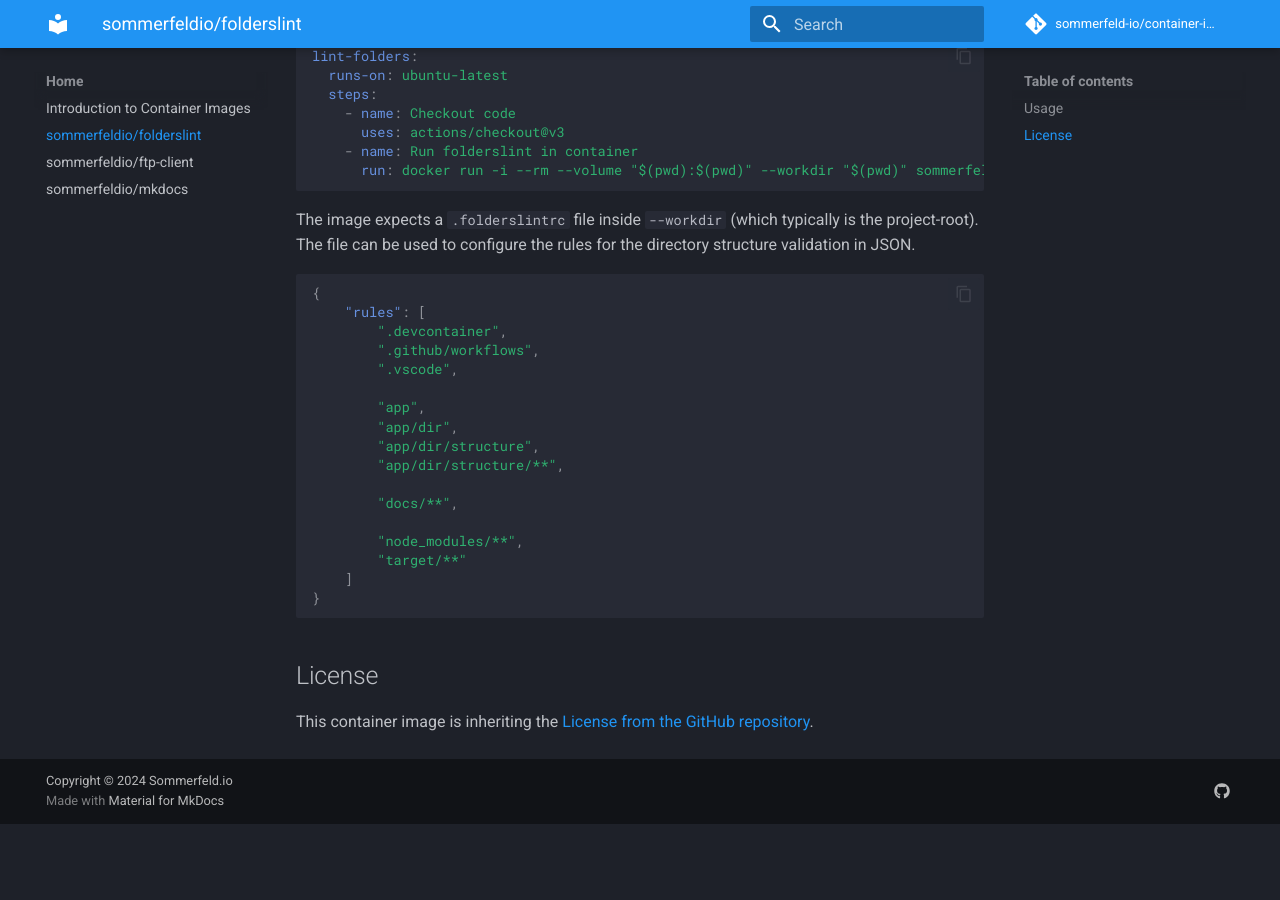
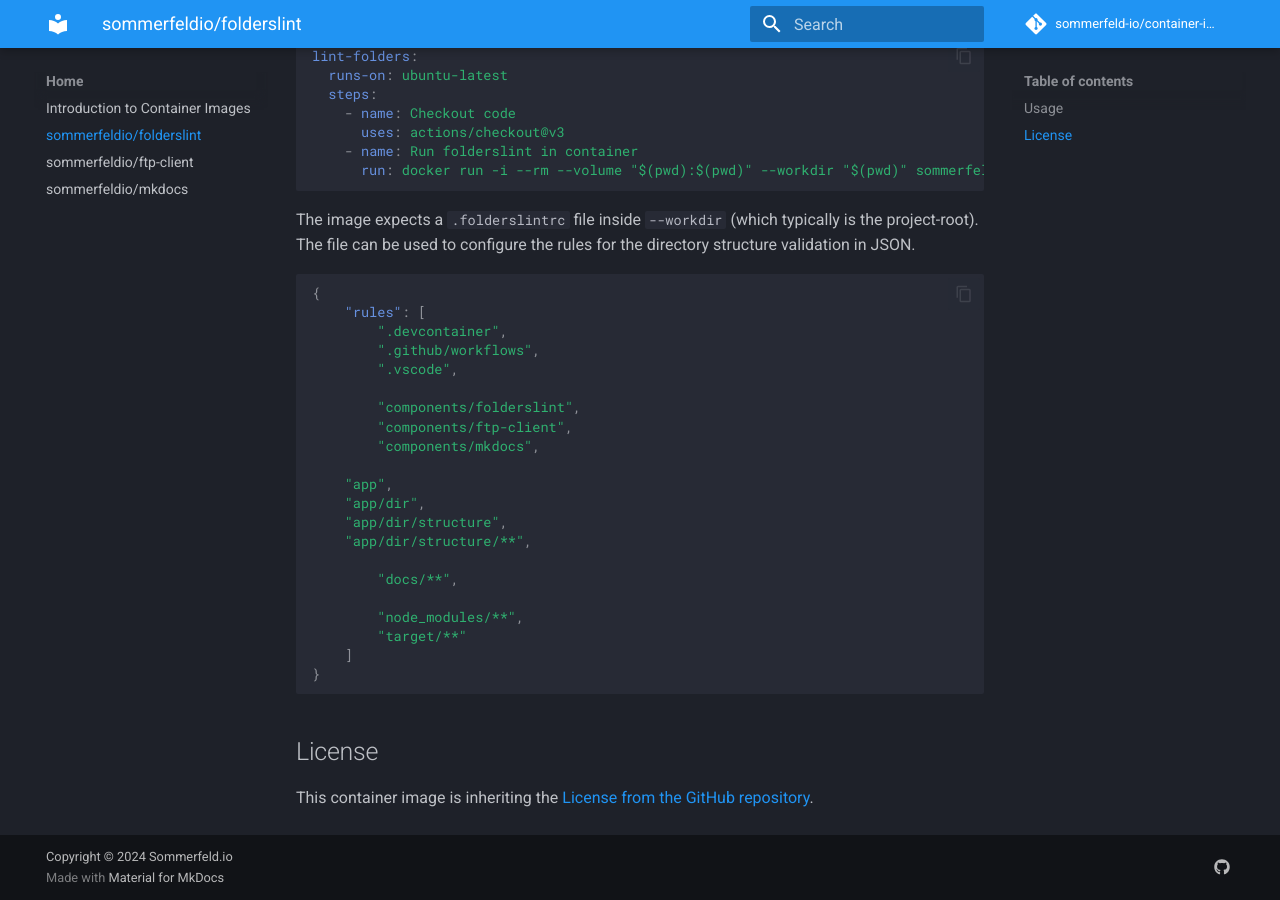
Before and after one commit to sommerfeld-io/container-images, an MkDocs documentation site: the page built from docs/images/folderslint.md, in a window 1280 px wide and 900 px high, scrolled down 615 px. Built offline with MkDocs 1.6.1 and Material for MkDocs 9.7.7, drawn with Linux system fonts in a browser that asks for light colours; comment, search, counter and statistics services are not loaded; before the commit the page ends 1439 px from its top, so only the background shows below that.

Commit message:
docs: [Actions Bot] generate docs

```diff
--- a/docs/images/folderslint.md
+++ b/docs/images/folderslint.md
@@ -35,10 +35,14 @@ The image expects a `.folderslintrc` file inside `--workdir` (which typically is
 		".github/workflows",
 		".vscode",
 
-		"app",
-		"app/dir",
-		"app/dir/structure",
-		"app/dir/structure/**",
+		"components/folderslint",
+		"components/ftp-client",
+		"components/mkdocs",
+
+    "app",
+    "app/dir",
+    "app/dir/structure",
+    "app/dir/structure/**",
 
 		"docs/**",
 
```
Also changed, not shown: CODE_OF_CONDUCT.md (+3 -3 lines), CONTRIBUTING.md (+3 -3 lines), LICENSE.md (+3 -3 lines), README.md (+3 -3 lines), SECURITY.md (+3 -3 lines).
